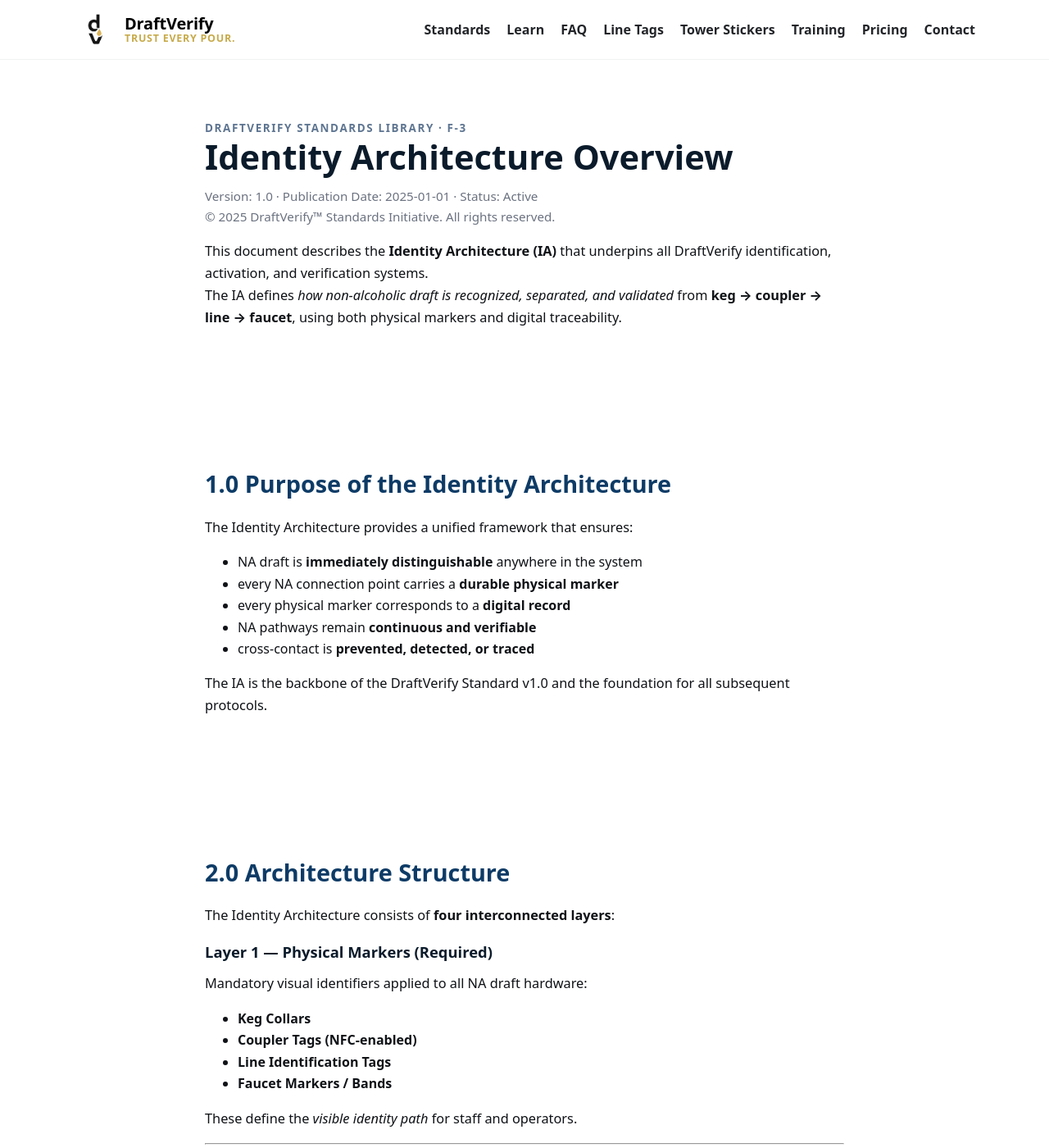
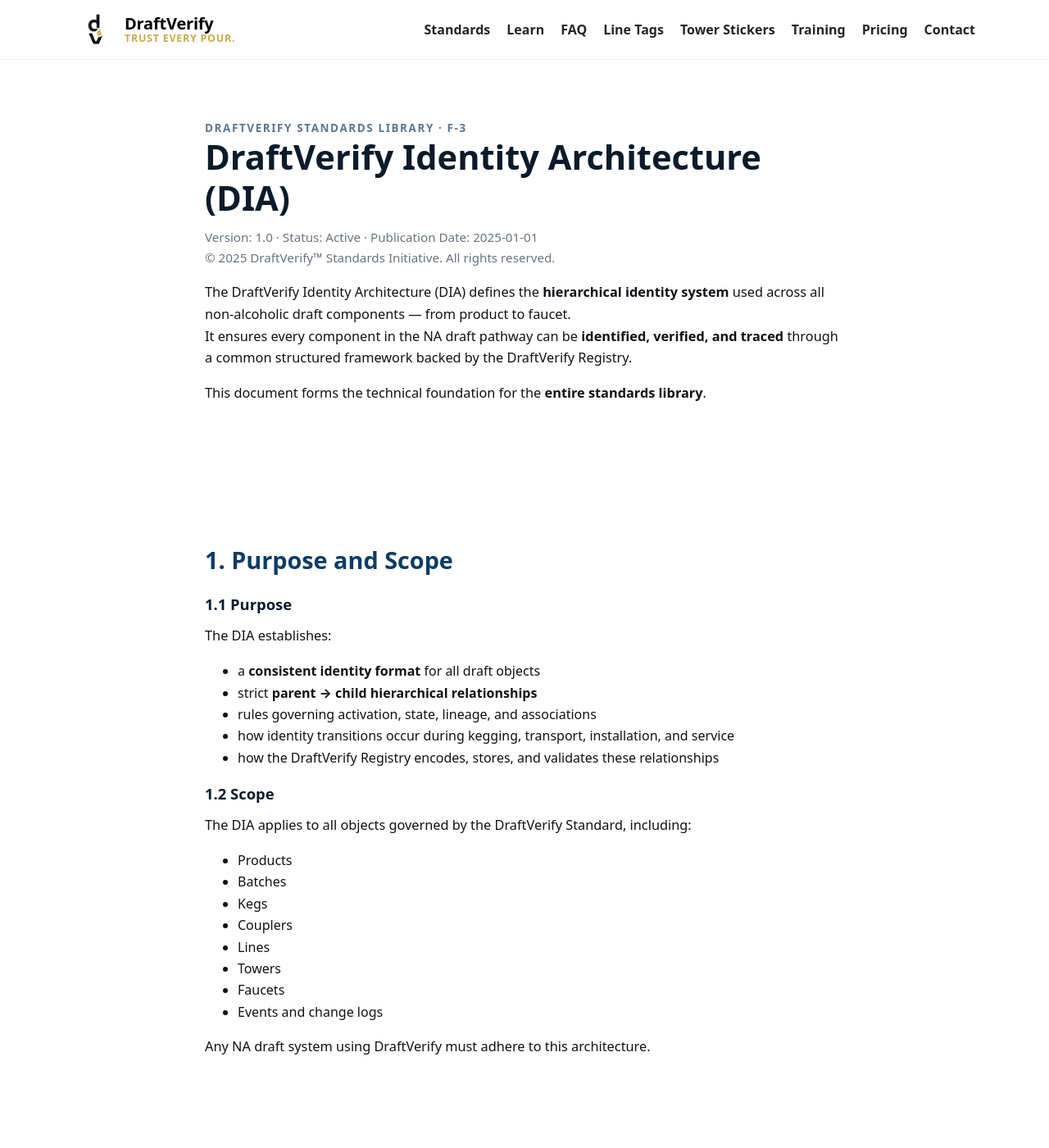
Before and after one commit to draftverify/draftverify.com, a Jekyll site: the page built from docs/f-3-identity-architecture-overview.md, in a window 1280 px wide and 1400 px high. Shown: the whole window at 82% size. Built offline with Jekyll 4.4.1, drawn with Linux system fonts in a browser that asks for light colours; some of the changed text lies outside the part shown.

Commit message:
Update f-3-identity-architecture-overview.md

````diff
--- a/docs/f-3-identity-architecture-overview.md
+++ b/docs/f-3-identity-architecture-overview.md
@@ -1,269 +1,272 @@
 ---
 layout: default
-title: "F-3 — Identity Architecture Overview"
+title: "F-3 — DraftVerify Identity Architecture (DIA)"
 permalink: /docs/identity-architecture/
-description: "A structural overview of the DraftVerify Identity Architecture — the unified physical and digital system that establishes, maintains, and verifies NA draft identity across all hardware and venues."
+description: "The hierarchical identity architecture governing all physical and digital components in DraftVerify non-alcoholic draft systems."
 ---
 
 <section class="section">
   <div class="container" style="max-width:820px" markdown="1">
 
 <div class="kicker">DraftVerify Standards Library · F-3</div>
-# Identity Architecture Overview
+# DraftVerify Identity Architecture (DIA)
 <p style="font-size:0.95rem;color:#6b7280;">
-Version: 1.0 · Publication Date: 2025-01-01 · Status: Active
+Version: 1.0 · Status: Active · Publication Date: 2025-01-01
 <br>© 2025 DraftVerify™ Standards Initiative. All rights reserved.
 </p>
 
-This document describes the **Identity Architecture (IA)** that underpins all DraftVerify identification, activation, and verification systems.
-The IA defines *how non-alcoholic draft is recognized, separated, and validated* from **keg → coupler → line → faucet**, using both physical markers and digital traceability.
+The DraftVerify Identity Architecture (DIA) defines the **hierarchical identity system** used across all
+non-alcoholic draft components — from product to faucet.
+It ensures every component in the NA draft pathway can be **identified, verified, and traced** through a
+common structured framework backed by the DraftVerify Registry.
+
+This document forms the technical foundation for the **entire standards library**.
 
   </div>
 </section>
 
-
-
-<!-- SECTION 1 — PURPOSE -->
 <section class="section">
   <div class="container" style="max-width:820px" markdown="1">
 
-## 1.0 Purpose of the Identity Architecture
+## 1. Purpose and Scope
 
-The Identity Architecture provides a unified framework that ensures:
+### 1.1 Purpose
+The DIA establishes:
 
-- NA draft is **immediately distinguishable** anywhere in the system
-- every NA connection point carries a **durable physical marker**
-- every physical marker corresponds to a **digital record**
-- NA pathways remain **continuous and verifiable**
-- cross-contact is **prevented, detected, or traced**
+- a **consistent identity format** for all draft objects
+- strict **parent → child hierarchical relationships**
+- rules governing activation, state, lineage, and associations
+- how identity transitions occur during kegging, transport, installation, and service
+- how the DraftVerify Registry encodes, stores, and validates these relationships
 
-The IA is the backbone of the DraftVerify Standard v1.0 and the foundation for all subsequent protocols.
+### 1.2 Scope
+The DIA applies to all objects governed by the DraftVerify Standard, including:
+
+- Products
+- Batches
+- Kegs
+- Couplers
+- Lines
+- Towers
+- Faucets
+- Events and change logs
+
+Any NA draft system using DraftVerify must adhere to this architecture.
 
   </div>
 </section>
 
-
-
-<!-- SECTION 2 — STRUCTURE -->
 <section class="section">
   <div class="container" style="max-width:820px" markdown="1">
 
-## 2.0 Architecture Structure
+## 2. Hierarchical Identity Model
 
-The Identity Architecture consists of **four interconnected layers**:
+The DraftVerify identity chain follows a **top-down lineage structure**:
 
-### **Layer 1 — Physical Markers (Required)**
-Mandatory visual identifiers applied to all NA draft hardware:
+```
+Product → Batch → Keg → Coupler → Line → Faucet
+```
 
-- **Keg Collars**
-- **Coupler Tags (NFC-enabled)**
-- **Line Identification Tags**
-- **Faucet Markers / Bands**
+Each level inherits constraints from the level above it.
+Each child entity **cannot exist independently** and must reference its parent.
 
-These define the *visible identity path* for staff and operators.
+### 2.1 Parent/Child Rules
+A child object must:
 
----
+- reference exactly one parent
+- inherit identity constraints defined at that level
+- maintain referential integrity in the Registry
+- be invalid if parent status is invalid
 
-### **Layer 2 — Serialized Tag Numbers (STNs)**
-Every physical tag contains a globally unique STN:
+### 2.2 Why Hierarchy is Mandatory
+Hierarchy ensures:
 
-**DV-SITE-YEAR-#####**
+- traceable chain-of-custody
+- clean contamination control logic
+- auditable activation workflows
+- digital matching between physical components
 
-This enables:
-
-- machine-readable identity
-- human-readable confirmation
-- digital tie-in to the registry
-- cross-location traceability
-
----
-
-### **Layer 3 — Digital Activation Layer**
-The non-negotiable digital enforcement layer.
-
-A tag is only valid when activated in the **DraftVerify Registry**, which stores:
-
-- keg identity
-- coupler assignment
-- line assignment
-- faucet assignment
-- activation date
-- verification logs
-- change logs
-- cleaning cycles
-
-Physical tags **without** digital activation are **not compliant**.
-
----
-
-### **Layer 4 — Verification & Continuity**
-Operational processes and logs ensure ongoing alignment between:
-
-- the physical system (tags)
-- the digital system (registry)
-- the real-world system (operations)
-
-This is the “proof of continuity” that ensures the NA pathway has not been compromised.
+This structure also forms a strong IP moat because the identity logic is unique, detailed, and difficult to reproduce without infringing the architecture.
 
   </div>
 </section>
 
-
-
-<!-- SECTION 3 — IDENTITY CHAIN -->
 <section class="section">
   <div class="container" style="max-width:820px" markdown="1">
 
-## 3.0 The Identity Chain: Keg → Coupler → Line → Faucet
+## 3. Identity Format and Serialization
 
-The Identity Architecture forms a **single unbroken chain**:
+Each object follows a structured identity format:
 
-### **3.1 Keg Identity**
-Begins when a keg is tagged at the brewery using:
+### 3.1 General Format
+```
+DV-<OBJECT>-<YEAR>-<SITE/BREWERY>-<SERIAL>
+```
 
-- DraftVerify NA Keg Collar
-- Brewery-encoded STN
-- (optional early activation)
+### 3.2 Object Code List
 
-### **3.2 Coupler Identity**
-Coupler tags maintain continuity when the keg is tapped.
+| Object | Code | Example |
+|--------|------|---------|
+| Product | PROD | DV-PROD-2025-HOPCO-0001 |
+| Batch | BATCH | DV-BATCH-2025-HOPCO-0194 |
+| Keg | KEG | DV-KEG-2025-HOPCO-00412 |
+| Coupler | CPL | DV-CPL-2025-HOPCO-00412-A |
+| Line | LINE | DV-LINE-2025-HOPCO-L01 |
+| Tower | TWR | DV-TWR-2025-HOPCO-02 |
+| Faucet | FCT | DV-FCT-2025-HOPCO-F01 |
 
-The coupler tag serves as:
+### 3.3 Serialization Rules
 
-- the junction between keg and line
-- the required NFC activation point
-- the operator’s real-time identity confirmation
+- Serial numbers must be **zero-padded**
+- Serialization must be **monotonic** (no reuse)
+- Brewery/Site code must be 3–6 characters
+- Year is the year of original creation
 
-### **3.3 Line Identity**
-Line tags maintain identity through the entire routing, including:
-
-- cooler
-- trunk line
-- chiller
-- tower
-
-Spacing rules ensure tags remain visible at key points.
-
-### **3.4 Faucet Identity**
-The final point of confirmation for both staff and guests.
-
-Faucet markers or bands:
-
-- confirm NA status at the moment of pour
-- prevent accidental mis-serves
-- complete the identity chain
-
-If any point in this chain is missing or mismatched, the system enters **Identity Lockout**.
+If any element fails validation, the identity is invalid.
 
   </div>
 </section>
 
-
-
-<!-- SECTION 4 — DIGITAL RELATIONSHIPS -->
 <section class="section">
   <div class="container" style="max-width:820px" markdown="1">
 
-## 4.0 Digital Architecture & Relationships
+## 4. Identity Binding Rules
 
-Each STN is digitally linked to a structured set of fields in the Registry:
+Identity binding refers to the required links between objects.
 
-- **hardware_type** (keg, coupler, line, faucet)
-- **location** (site code)
-- **activation_status**
-- **paired_tags** (previous/next in the chain)
-- **verification_records**
-- **cleaning_records**
-- **change_records**
+### 4.1 Mandatory Bindings
+- A **Batch** must link to one Product
+- A **Keg** must link to one Batch
+- A **Coupler** must link to one Keg
+- A **Line** must link to one Coupler
+- A **Faucet** must link to one Line
 
-The architecture ensures that:
+### 4.2 Binding Constraints
+Bindings must:
 
-- identity flows in one direction
-- each tag knows its neighbors
-- audit trails form automatically
-- mis-alignment triggers alerts
+- follow parent → child hierarchy
+- remain intact unless a controlled change is executed
+- be logged as a **Change Event** when modified
+- be reflected immediately in the Registry
 
-This creates **strong digital proof** of NA draft integrity.
+### 4.3 Invalid Binding Conditions
+A binding is invalid if:
+
+- the parent object is inactive
+- the parent identity is corrupted
+- the object is unverified
+- the hierarchy is broken at any point
+
+Invalid bindings force a **system lockout** until corrected.
 
   </div>
 </section>
 
-
-
-<!-- SECTION 5 — IDENTITY FAILURE MODES -->
 <section class="section">
   <div class="container" style="max-width:820px" markdown="1">
 
-## 5.0 Identity Failure Modes
+## 5. Identity States and Transitions
 
-Identity failures occur when:
+Every object in the hierarchy follows a controlled state machine.
 
-1. **Missing Tag**
-   A hardware point is unmarked.
+### 5.1 Allowed States
+- **Created**
+- **Serialized**
+- **Activated**
+- **In Service**
+- **Suspended**
+- **Retired**
 
-2. **Incorrect Tag**
-   A tag is present but in the wrong location.
+### 5.2 Trigger Events
+Example transitions:
 
-3. **Unactivated Tag**
-   Physical tag exists but is not activated in the registry.
+- Serialization → Created → Serialized
+- Activation → Serialized → Activated
+- Installation → Activated → In Service
+- Mis-Serve → In Service → Suspended
+- Decommissioning → Suspended → Retired
 
-4. **Broken Chain**
-   Digital linkage between keg → coupler → line → faucet is incomplete.
+Each state change creates a **state event record**.
 
-5. **Cross-Contact**
-   The NA pathway is compromised by alcohol.
+### 5.3 Immutable History
+Once recorded:
 
-Any failure triggers **Identity Lockout** until corrected.
+- no state may be deleted
+- no state may be overwritten
+- corrections require a formal Correction Event
+
+This is essential for audit integrity.
 
   </div>
 </section>
 
-
-
-<!-- SECTION 6 — GOVERNANCE -->
 <section class="section">
   <div class="container" style="max-width:820px" markdown="1">
 
-## 6.0 Governance & Document Authority
+## 6. Digital Registry Requirements
 
-This document sits under the **F-Series (Foundation)** and governs all ID-Series documents:
+The DraftVerify Registry must maintain:
 
-- ID-1 Keg Identification Standard
-- ID-2 Coupler Tag Standard
-- ID-3 Line Identification Standard
-- ID-4 Faucet Identification Standard
-- ID-5 Visual Lexicon
+- complete identity records
+- binding and lineage relationships
+- state history
+- activation metadata
+- event logs
+- rejection logs
+- cross-check integrity validation
 
-In the event of conflict:
+Registry data forms the authoritative record for compliance, certification, and incident reconstruction.
 
-**F-3 overrides all ID-series documents.**
+### 6.1 Integrity Checks
+The Registry must automatically validate:
+
+- identity format
+- parent/child binding
+- state legality
+- activation consistency
+- uniqueness
+
+Any conflict forces an error and requires human review.
 
   </div>
 </section>
 
-
-
-<!-- SECTION 7 — COPYRIGHT -->
 <section class="section">
   <div class="container" style="max-width:820px" markdown="1">
 
-## 7.0 Copyright & Intellectual Property
+## 7. Physical ↔ Digital Correspondence
 
-All identity architecture concepts, tag structures, nomenclature, visual systems, and digital relationships described in this document are **protected intellectual property** of the DraftVerify Standards Initiative.
+The DIA requires that:
 
-Use in:
+- **every physical tag** must have a **digital counterpart**
+- **every digital record** must correspond to a **physical component**
 
-- competing standards
-- derivative frameworks
-- training systems
-- commercial certifications
+If a physical component exists without a matching digital identity, the system is **non-compliant**.
 
-is strictly prohibited.
+If a digital identity exists without a matching physical component, activation is blocked.
 
-<br>
+  </div>
+</section>
 
-For permissions:
-📧 **legal@draftverify.com**
+<section class="section">
+  <div class="container" style="max-width:820px" markdown="1">
+
+## 8. Identity Protection and IP Notice
+
+All identity structures, serialization schemas, lineage rules, state machines, and architectural models
+defined by the DIA are the intellectual property of the DraftVerify™ Standards Initiative.
+
+They may not be:
+
+- reproduced
+- adapted
+- repurposed
+- restructured
+- reverse-engineered
+
+without written permission.
+
+Violation constitutes the creation of an unauthorized derivative standard.
 
 © 2025 DraftVerify™ Standards Initiative. All rights reserved.
 
````
